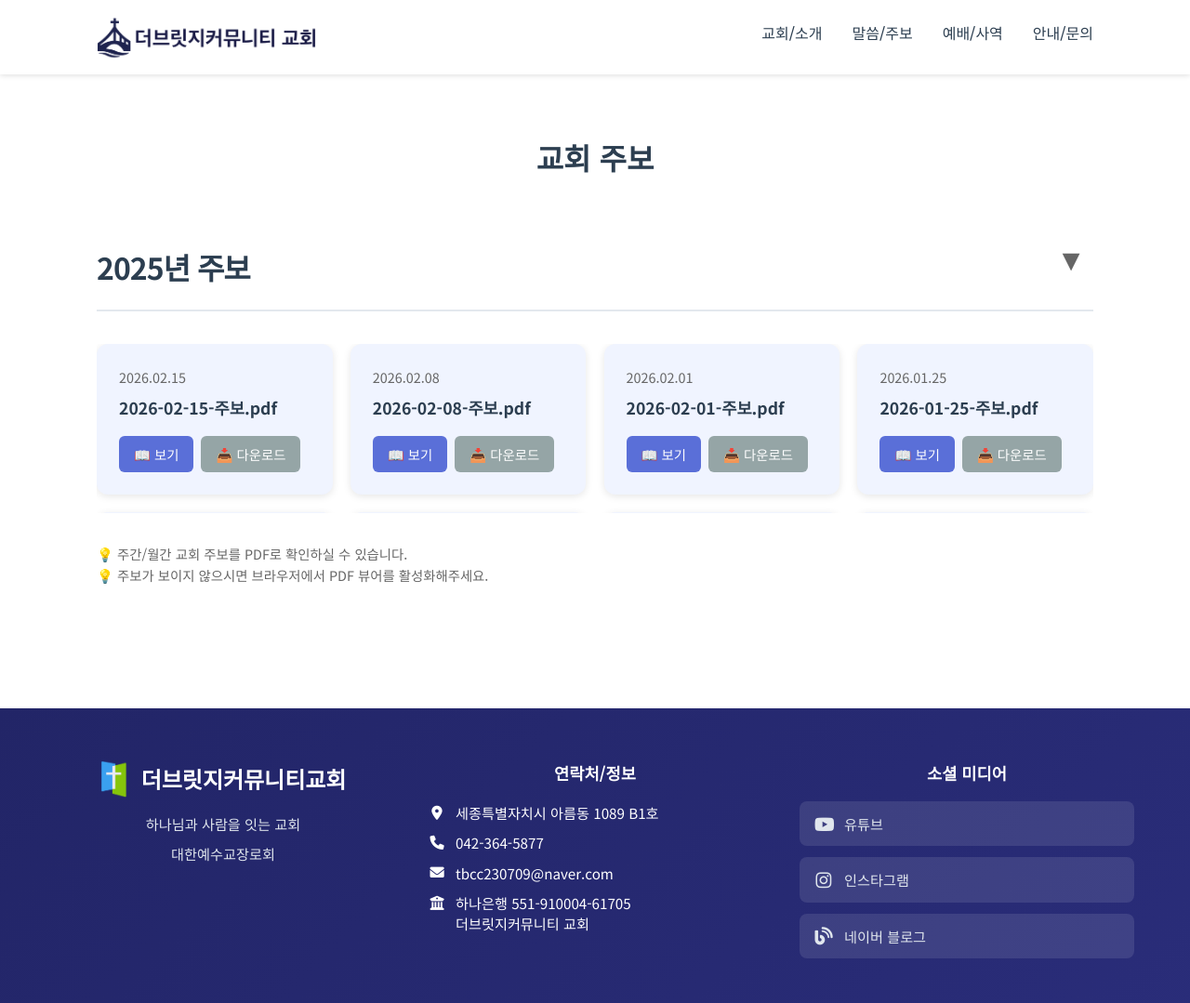
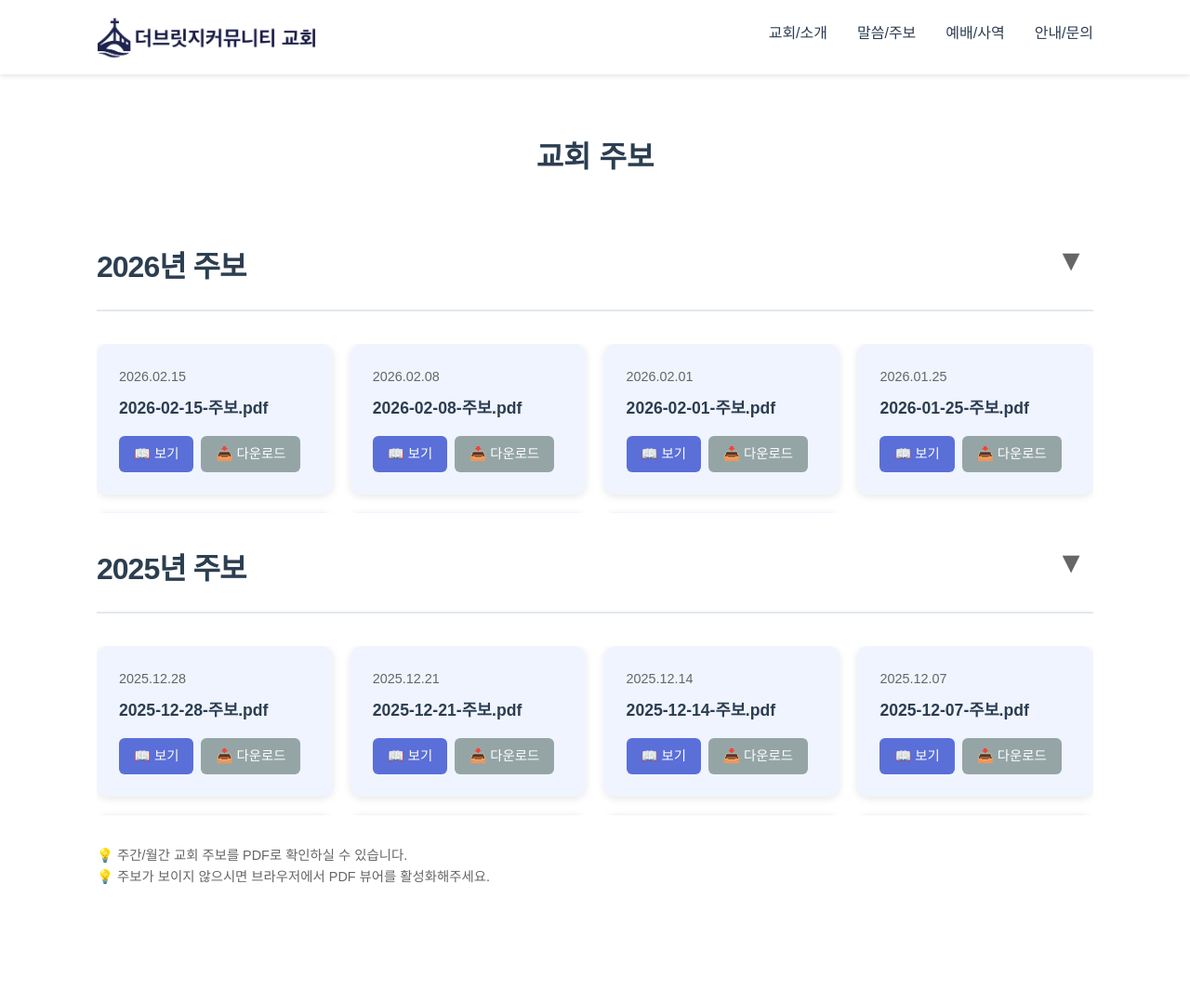
Before and after one commit to nayejun0218/The_Bridge_Community_Church_Website, a website: page page/sermon/bulletin.html in a window 1280 px wide. Shown: the top 1079 px of the page at 93% size. After the commit the page ends 1019 px from the top, so only its background shows below. Drawn offline with Linux system fonts and the light colour scheme.

Commit message:
2025년과 2026년 주보 카테고리 분리

```diff
--- a/page/sermon/bulletin.html
+++ b/page/sermon/bulletin.html
@@ -14,23 +14,17 @@
     <section class="bulletin">
       <h2>교회 주보</h2>
       <div class="bulletin-content">
-        <div class="sermon-section-title-wrap" style="display: flex; align-items: center; justify-content: space-between;">
-          <div class="sermon-section-title">2025년 주보</div>
-          <button id="toggle-bulletin-list" style="background:none;border:none;cursor:pointer;font-size:2rem;line-height:1;outline:none;padding:0 0.5rem;" aria-label="더보기"><span id="arrow-icon">▼</span></button>
-        </div>
-        <hr class="section-divider">
-        <div id="bulletin-list" class="bulletin-grid">
+        <!-- 연도별 섹션들이 자동으로 여기에 생성됩니다 -->
+        <div id="bulletin-years">
           <p>주보 데이터를 불러오는 중...</p>
         </div>
+
         <p style="margin-top: 2rem; color: #666; font-size: 0.9rem;">
           💡 주간/월간 교회 주보를 PDF로 확인하실 수 있습니다. <br>
           💡 주보가 보이지 않으시면 브라우저에서 PDF 뷰어를 활성화해주세요.
         </p>
       </div>
-    </section>
-  </main>
-  <div id="footer"></div>
-  <script src="/main.js"></script>
+
       <script>
         fetch('/header.html')
           .then(res => res.text())
@@ -53,64 +47,37 @@
           }
         }
 
-    loadBulletinData().then(bulletins => {
-      const grid = document.getElementById('bulletin-list');
-
-      if (bulletins.length === 0) {
-        grid.innerHTML = '<p>등록된 주보가 없습니다.</p>';
-        return;
+        // "YYYY.MM.DD" → Date
+        function toDateSafe(dateStr, fallbackCreatedTime) {
+          try {
+            const d = new Date((dateStr || '').replace(/\./g, '-'));
+            if (!isNaN(d.getTime())) return d;
+          } catch (e) {}
+          return new Date(fallbackCreatedTime || 0);
         }
 
-      // 날짜순으로 정렬 (최신순, 내림차순)
-      bulletins.sort((a, b) => {
-        // date 필드 기준으로 정렬 (더 정확함)
-        try {
-          // date 필드가 "2025.09.21" 형식이므로 Date 객체로 변환하여 비교
-          const dateA = new Date(a.date.replace(/\./g, '-'));
-          const dateB = new Date(b.date.replace(/\./g, '-'));
-
-          // 날짜가 유효한지 확인
-          if (isNaN(dateA.getTime()) || isNaN(dateB.getTime())) {
-            // 날짜가 유효하지 않으면 createdTime으로 폴백
-            return new Date(b.createdTime) - new Date(a.createdTime);
+        // bulletin.date에서 연도 추출
+        function getYear(bulletin) {
+          // date가 "2026.02.15" 형태라서 앞 4자리면 충분
+          const y = (bulletin?.date || '').slice(0, 4);
+          return /^\d{4}$/.test(y) ? y : '기타';
         }
 
-          // 날짜가 같으면 createdTime으로 세부 정렬
-          if (dateA.getTime() === dateB.getTime() && a.createdTime && b.createdTime) {
-            return new Date(b.createdTime) - new Date(a.createdTime);
-          }
-
-          return dateB - dateA; // 내림차순 (최신 → 과거)
-        } catch (error) {
-          console.warn('날짜 정렬 중 오류:', error);
-          // 오류 발생 시 createdTime으로 폴백
-          return new Date(b.createdTime) - new Date(a.createdTime);
-        }
-      });
-
-      console.log('정렬된 주보 순서:');
-      bulletins.slice(0, 5).forEach((bulletin, index) => {
-        console.log(`${index + 1}. ${bulletin.date} - ${bulletin.name}`);
-      });
-
-      grid.innerHTML = bulletins.map(bulletin => `
+        function bulletinCardHTML(bulletin) {
+          return `
             <div class="bulletin-card">
               <div class="bulletin-date">${bulletin.date}</div>
               <h3 class="bulletin-title">${bulletin.name}</h3>
               <div class="bulletin-actions">
-            <a href="${bulletin.viewLink}" target="_blank" class="bulletin-btn view-btn">
-              📖 보기
-            </a>
-            <a href="${bulletin.downloadLink}" target="_blank" class="bulletin-btn download-btn">
-              📥 다운로드
-            </a>
+                <a href="${bulletin.viewLink}" target="_blank" class="bulletin-btn view-btn">📖 보기</a>
+                <a href="${bulletin.downloadLink}" target="_blank" class="bulletin-btn download-btn">📥 다운로드</a>
               </div>
             </div>
-      `).join('');
+          `;
+        }
 
-      // 더보기/슬라이드 다운 기능 (설교 페이지와 동일한 로직)
+        function attachToggleBehavior(grid, btn) {
           const cards = grid.querySelectorAll('.bulletin-card');
-      const btn = document.getElementById('toggle-bulletin-list');
           let expanded = false;
 
           function getCardHeight(n) {
@@ -118,13 +85,11 @@
             const card = cards[0];
             const style = window.getComputedStyle(grid);
             const gap = parseFloat(style.gap) || 0;
-        // 한 줄에 몇 개가 들어가는지 동적으로 계산
+
             const cardsPerRow = Math.floor(grid.offsetWidth / card.offsetWidth) || 1;
             const rowCount = Math.ceil(n / cardsPerRow);
-        const cardHeight = card.offsetHeight;
-        if (cardHeight === 0) {
-          return (250 + gap) * rowCount;
-        }
+
+            const cardHeight = card.offsetHeight || 250;
             return rowCount * cardHeight + (rowCount - 1) * gap + 20;
           }
 
@@ -132,30 +97,123 @@
             if (expanded) {
               grid.style.maxHeight = getCardHeight(cards.length) + 'px';
             } else {
-          grid.style.maxHeight = getCardHeight(4) + 'px'; // 처음에는 6개만 보이게
+              grid.style.maxHeight = getCardHeight(4) + 'px'; // 기본 4개만
             }
             btn.setAttribute('aria-label', expanded ? '접기' : '더보기');
             btn.classList.toggle('open', expanded);
           }
 
-      // 이벤트 리스너가 중복으로 등록되지 않도록 한 번만 실행
-      if (!btn.dataset.listenerAttached) {
-          btn.addEventListener('click', function() {
+          btn.addEventListener('click', () => {
             expanded = !expanded;
             updateView();
           });
-          window.addEventListener('resize', () => updateView());
-          btn.dataset.listenerAttached = 'true';
+
+          window.addEventListener('resize', updateView);
+
+          // 카드가 4개 이하면 버튼 숨김
+          if (cards.length <= 4) {
+            btn.style.display = 'none';
+            grid.style.maxHeight = 'none';
+            return;
           }
 
-      // 최초 6개만 보이게 설정
           updateView();
+        }
+
+        loadBulletinData().then(bulletins => {
+          const container = document.getElementById('bulletin-years');
+
+          if (!bulletins || bulletins.length === 0) {
+            container.innerHTML = '<p>등록된 주보가 없습니다.</p>';
+            return;
+          }
+
+          // 전체 최신순 정렬 (기존 로직 유지)
+          bulletins.sort((a, b) => {
+            const dateA = toDateSafe(a.date, a.createdTime);
+            const dateB = toDateSafe(b.date, b.createdTime);
+
+            if (dateA.getTime() === dateB.getTime() && a.createdTime && b.createdTime) {
+              return new Date(b.createdTime) - new Date(a.createdTime);
+            }
+            return dateB - dateA;
+          });
+
+          // 연도별 그룹핑
+          const byYear = new Map();
+          for (const b of bulletins) {
+            const y = getYear(b);
+            if (!byYear.has(y)) byYear.set(y, []);
+            byYear.get(y).push(b);
+          }
+
+          // 연도 정렬: 최신 연도(큰 숫자)부터, '기타'는 마지막
+          const years = Array.from(byYear.keys()).sort((a, b) => {
+            if (a === '기타') return 1;
+            if (b === '기타') return -1;
+            return Number(b) - Number(a);
+          });
+
+          // 섹션 HTML 생성
+          container.innerHTML = years.map(year => {
+            const safeYear = String(year).replace(/[^\w가-힣-]/g, '');
+            const sectionId = `bulletin-section-${safeYear}`;
+            const gridId = `bulletin-list-${safeYear}`;
+            const btnId = `toggle-bulletin-${safeYear}`;
+            const arrowId = `arrow-${safeYear}`;
+
+            return `
+              <div id="${sectionId}" class="bulletin-year-section">
+                <div class="sermon-section-title-wrap" style="display:flex;align-items:center;justify-content:space-between;">
+                  <div class="sermon-section-title">${year}년 주보</div>
+                  <button id="${btnId}" class="bulletin-toggle-btn" style="background:none;border:none;cursor:pointer;font-size:2rem;line-height:1;outline:none;padding:0 0.5rem;" aria-label="더보기">
+                    <span id="${arrowId}" class="bulletin-arrow-icon">▼</span>
+                  </button>
+                </div>
+                <hr class="section-divider">
+                <div id="${gridId}" class="bulletin-grid"></div>
+              </div>
+            `;
+          }).join('');
+
+          // 각 섹션에 카드 렌더링 + 토글 기능 연결
+          for (const year of years) {
+            const safeYear = String(year).replace(/[^\w가-힣-]/g, '');
+            const grid = document.getElementById(`bulletin-list-${safeYear}`);
+            const btn = document.getElementById(`toggle-bulletin-${safeYear}`);
+
+            const list = byYear.get(year) || [];
+            grid.innerHTML = list.map(bulletinCardHTML).join('');
+
+            attachToggleBehavior(grid, btn);
+          }
+
         }).catch(error => {
           console.error('주보 데이터 로드 실패:', error);
-      document.getElementById('bulletin-list').innerHTML =
+          document.getElementById('bulletin-years').innerHTML =
             '<p>주보 데이터를 불러올 수 없습니다. 잠시 후 다시 시도해주세요.</p>';
         });
       </script>
+
+      <style>
+        /* 기존 bulletin-grid 등 스타일은 그대로 두되, 더보기 버튼/화살표는 "클래스 기반"으로 수정 */
+
+        .bulletin-toggle-btn {
+          color: #666;
+          transition: transform 0.3s ease, color 0.2s ease;
+        }
+        .bulletin-toggle-btn:hover { color: #333; }
+
+        .bulletin-arrow-icon {
+          display: inline-block;
+          transition: transform 0.3s ease;
+        }
+
+        /* 버튼에 open 붙으면 안의 화살표 회전 */
+        .bulletin-toggle-btn.open .bulletin-arrow-icon {
+          transform: rotate(180deg);
+        }
+      </style>
 
   <style>
     .bulletin-grid {
```
Also changed, not shown: page/ministry/worship.html (+2 -2 lines). Lines whose indentation alone changed are shown as unchanged.
